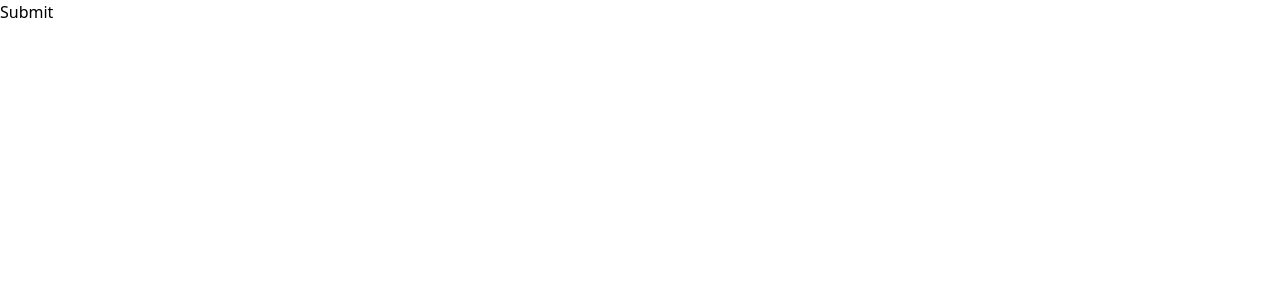
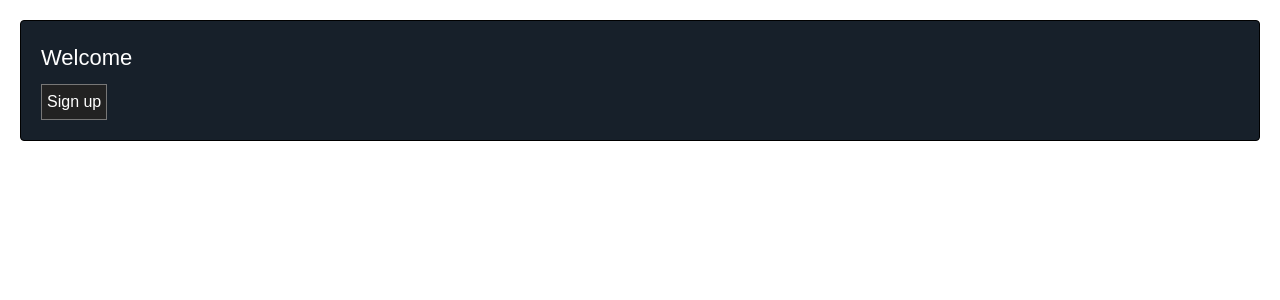
Before and after one commit to aqorbani/samplehooks, a Next.js app: page / in a window 1280 px wide. Shown: the top 300 px of the page. Built offline with nearby package versions, Linux system fonts and the light colour scheme.

Commit message:
get contex with use api in react 19

```diff
--- a/src/app/page.tsx
+++ b/src/app/page.tsx
@@ -18,6 +18,7 @@ import UseInsertionEffect from "@/components/sampleHooks/UseInsertionEffect";
 import UseSyncExternalStore from "@/components/sampleHooks/UseSyncExternalStore";
 import UseOptimistic from "@/components/sampleHooks/UseOptimistic/UseOptimistic";
 import UseFormStatus from "@/components/sampleHooks/UseFormStatus/UseFormStatus";
+import UseAPI from "@/components/react19/use/UseAPI";
 
 export default function Home() {
   // const { user, login, logout } = useUser();
@@ -47,7 +48,8 @@ export default function Home() {
       {/* <UseInsertionEffect /> */}
       {/* <UseSyncExternalStore /> */}
       {/* <UseOptimistic /> */}
-      <UseFormStatus />
+      {/* <UseFormStatus /> */}
+      <UseAPI />
     </div>
   );
 }
--- /dev/null
+++ b/src/components/react19/use/UseAPI.tsx
@@ -0,0 +1,44 @@
+"use client"
+import React, { createContext, use } from "react";
+import "./styles.css";
+
+const ThemeContext: any = createContext(null);
+
+const UseAPI = () => {
+  return (
+    <ThemeContext.Provider value="dark">
+      <Form />
+    </ThemeContext.Provider>
+  );
+};
+
+function Form() {
+  return (
+    <Panel title="Welcome">
+      <Button show={true}>Sign up</Button>
+      <Button show={false}>Log in</Button>
+    </Panel>
+  );
+}
+
+function Panel({ title, children }: { title: any; children: any }) {
+  const theme = use(ThemeContext);
+  const className = "panel-" + theme;
+  return (
+    <section className={className}>
+      <h1>{title}</h1>
+      {children}
+    </section>
+  );
+}
+
+function Button({ show, children }: { show: any; children: any }) {
+  if (show) {
+    const theme = use(ThemeContext);
+    const className = "button-" + theme;
+    return <button className={className}>{children}</button>;
+  }
+  return false;
+}
+
+export default UseAPI;
--- /dev/null
+++ b/src/components/react19/use/styles.css
@@ -0,0 +1,81 @@
+* {
+  box-sizing: border-box;
+}
+
+body {
+  font-family: sans-serif;
+  margin: 20px;
+  padding: 0;
+}
+
+h1 {
+  margin-top: 0;
+  font-size: 22px;
+}
+
+h2 {
+  margin-top: 0;
+  font-size: 20px;
+}
+
+h3 {
+  margin-top: 0;
+  font-size: 18px;
+}
+
+h4 {
+  margin-top: 0;
+  font-size: 16px;
+}
+
+h5 {
+  margin-top: 0;
+  font-size: 14px;
+}
+
+h6 {
+  margin-top: 0;
+  font-size: 12px;
+}
+
+code {
+  font-size: 1.2em;
+}
+
+ul {
+  padding-inline-start: 20px;
+}
+
+.panel-light,
+.panel-dark {
+  border: 1px solid black;
+  border-radius: 4px;
+  padding: 20px;
+}
+.panel-light {
+  color: #222;
+  background: #fff;
+}
+
+.panel-dark {
+  color: #fff;
+  background: rgb(23, 32, 42);
+}
+
+.button-light,
+.button-dark {
+  border: 1px solid #777;
+  padding: 5px;
+  margin-right: 10px;
+  margin-top: 10px;
+}
+
+.button-dark {
+  background: #222;
+  color: #fff;
+}
+
+.button-light {
+  background: #fff;
+  color: #222;
+}
```
